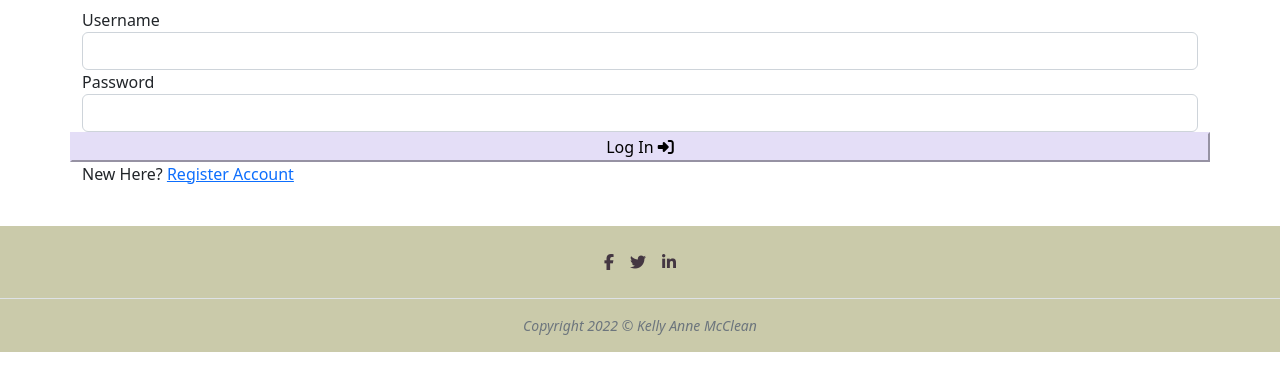
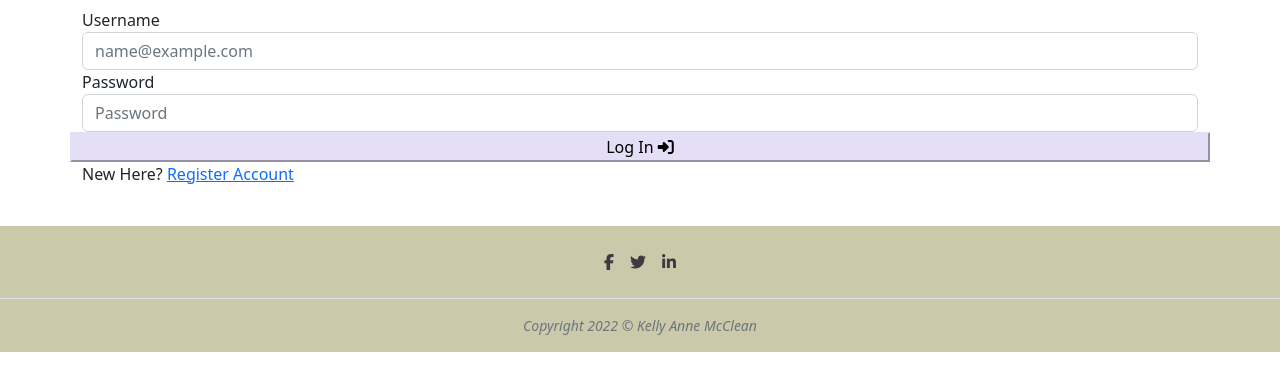
Before and after one commit to mccannka/gluten-free-me, a Flask app: page /login in a window 1280 px wide. Shown: the part 180-566 px from the top of the page. Run offline with Flask 2, Linux system fonts and the light colour scheme; some libraries are stand-ins or nearby versions.

```diff
--- a/templates/user/login.html
+++ b/templates/user/login.html
@@ -10,15 +10,14 @@
             <div class="row">
                 <div class="input-field col s12">
                     <label for="username">Username</label>
-                    <input id="username" name="username" class="form-control" type="text" minlength="5" maxlength="15"
-                        pattern="^[a-zA-Z0-9]{5,15}$" class="validate" required>
+                    <input type="email" class="form-control" id="username" name="username" placeholder="name@example.com" class="validate" required>
                 </div>
             </div>
             <!-- passowrd -->
             <div class="row">
                 <div class="input-field col s12">
                     <label for="password">Password</label>
-                    <input id="password" name="password" class="form-control" type="password" minlength="5"
+                    <input id="password" name="password" class="form-control" placeholder="Password" type="password" minlength="5"
                         maxlength="15" pattern="^[a-zA-Z0-9]{5,15}$" class="validate" required>
                 </div>
             </div>
```
